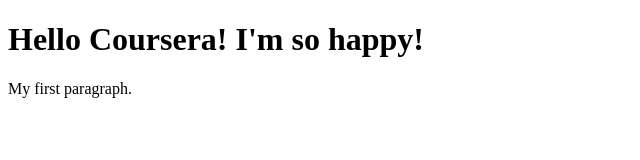
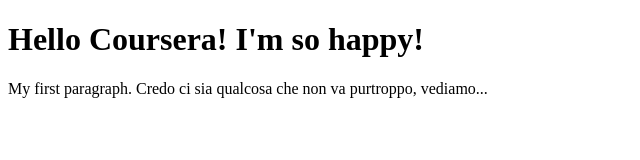
Before and after one commit to vtavanti/coursera, a plain HTML site: page site/index.html in a window 1280 px wide. Shown: the whole page, without its empty margins (0-640 px from the left). Drawn offline with Linux system fonts and the light colour scheme.

Commit message:
Riprovo a modificare

```diff
--- a/site/index.html
+++ b/site/index.html
@@ -6,7 +6,7 @@
 <body>
 
 <h1>Hello Coursera! I'm so happy!</h1>
-<p>My first paragraph.</p>
+<p>My first paragraph. Credo ci sia qualcosa che non va purtroppo, vediamo...</p>
 
 </body>
 </html>
```
